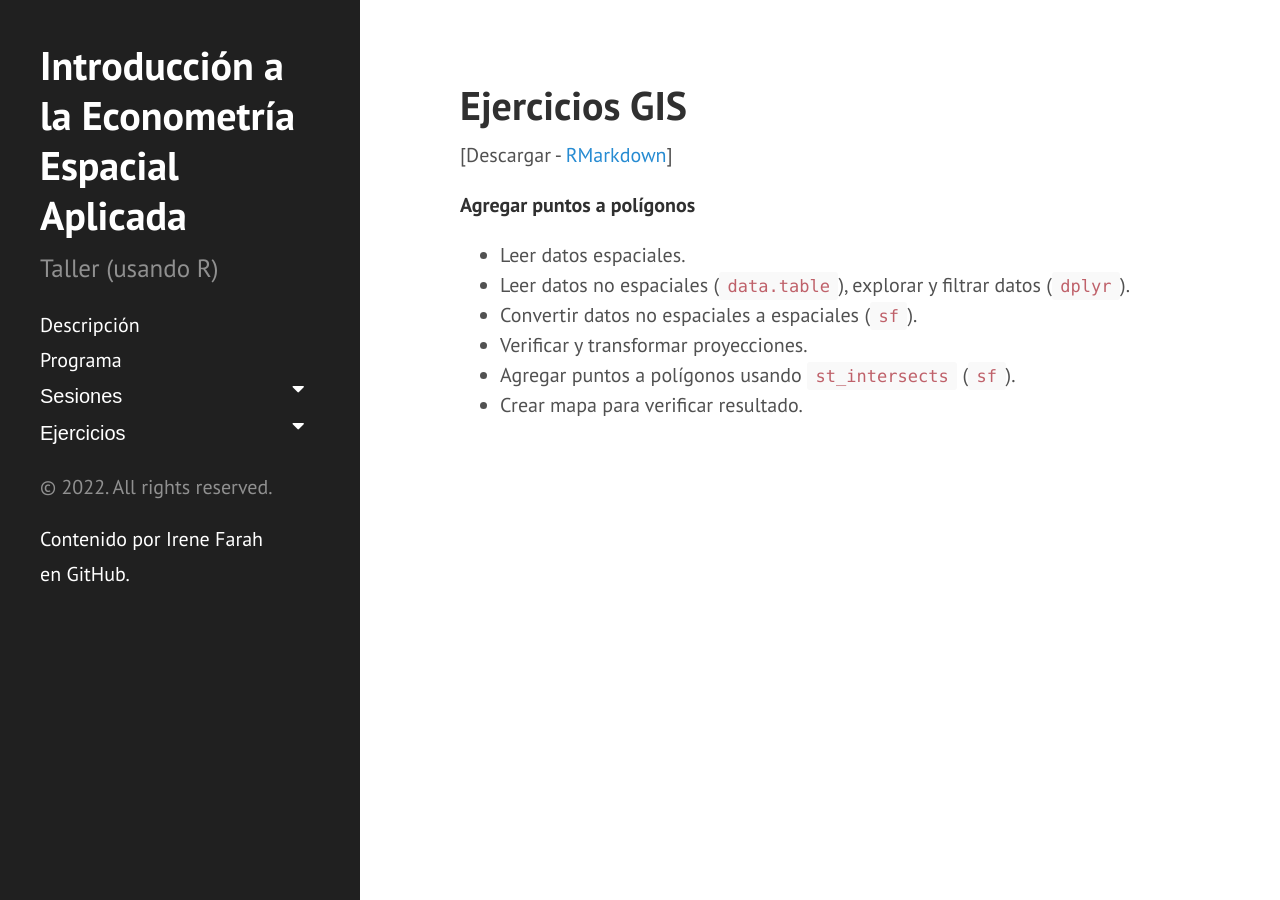
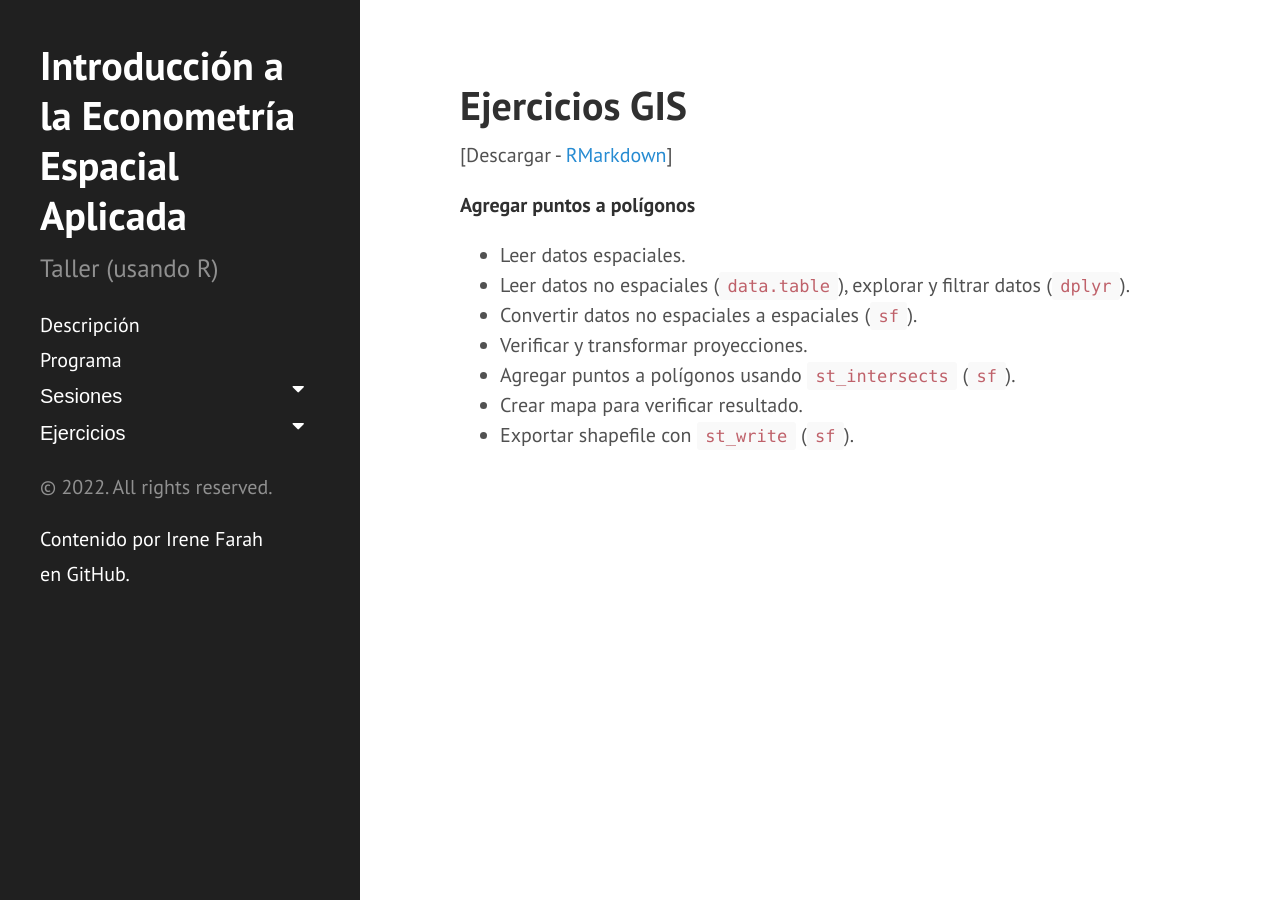
Before and after one commit to ifarah/sp_reg, a Jekyll site: the page built from GIS.md, in a window 1280 px wide. Built offline with Jekyll 4.4.1, drawn with Linux system fonts in a browser that asks for light colours.

Commit message:
Update GIS.md

```diff
--- a/GIS.md
+++ b/GIS.md
@@ -13,3 +13,4 @@ title: Ejercicios GIS
 * Verificar y transformar proyecciones.
 * Agregar puntos a polígonos usando `st_intersects` (`sf`).
 * Crear mapa para verificar resultado.
+* Exportar shapefile con `st_write` (`sf`).
```
